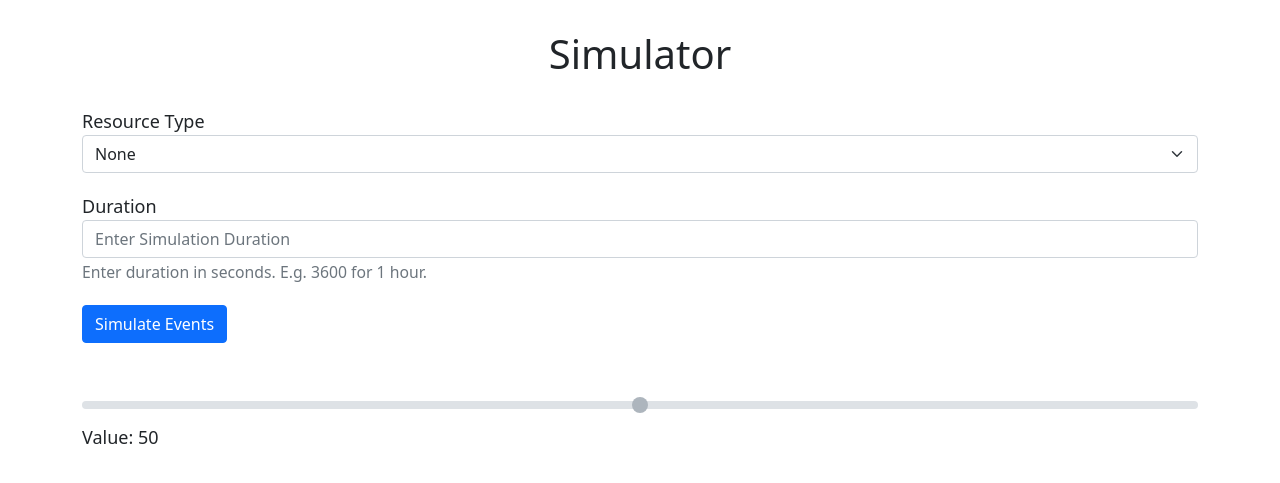
After one commit to aehrc/real-time-fhir, a Flask app: page /simulator in a window 1280 px wide. The commit adds this page. Shown: the top 483 px of the page. Run offline with Flask 2, Linux system fonts and the light colour scheme; some libraries are stand-ins or nearby versions.

Commit message:
create simulation controller

```diff
--- a/dashapp/event/tablebuilder.py
+++ b/dashapp/event/tablebuilder.py
@@ -55,6 +55,9 @@ class TableBuilder:
                 elif self.type == 'MedicationRequest':
                     col = [entry['resource']['authoredOn'] for entry in self.payload['entry']]
 
+                if self.type == 'Procedure':
+                    col = [entry['resource']['performedPeriod']['start'] for entry in self.payload['entry']]
+
                 elif self.type == 'Provenance':
                     col = [entry['resource']['recorded'] for entry in self.payload['entry']]
 
--- a/dashapp/index.py
+++ b/dashapp/index.py
@@ -10,10 +10,10 @@ from dashapp.event.generator import Generator, Reader
 from dashapp.event.tablebuilder import TableBuilder
 
 #TODO
-# fix bugs like 'Invalid match URL "<url>" - No resources match this search'
+# remove duplicates by deleting (via PostgresSQL)
 # transfer to webpage within 300s (pop from stack, sliding slider will reset range and continue popping from stack)
 # build a textbox to type in values in seconds
-# make patient decreased event
+# make patient deceased event
 
 events = []
 
@@ -52,6 +52,16 @@ def find_resource(resource_type=None):
 
     return render_template('resource.html', title=resource_type, url=url, headers=headers, data=data, error=error_msg)
 
+@app.route('/simulator')
+def dashboard():
+    return render_template('simulator.html')
+
+@socketio.on('update')
+def update(data):
+    print('Current Value', data['slider'])
+
+
+'''
 @app.route('/dashboard')
 def dashboard():
     return render_template('dashboard.html')
@@ -69,6 +79,6 @@ def update_dash():
     else:
         payload = events.pop(0)
     return jsonify(resource=payload)
-
+'''
 if __name__ == '__main__':
     socketio.run(app)
--- /dev/null
+++ b/dashapp/templates/simulator.html
@@ -0,0 +1,100 @@
+<!DOCTYPE html>
+<html lang="en">
+	<head>
+		<script src="https://code.jquery.com/jquery-3.5.1.js"></script>
+		<script src="https://cdnjs.cloudflare.com/ajax/libs/socket.io/3.1.1/socket.io.js"></script>
+		<script src="https://cdn.jsdelivr.net/npm/bootstrap@5.0.0-beta1/dist/js/bootstrap.bundle.min.js"></script>
+		<link href="https://cdn.jsdelivr.net/npm/bootstrap@5.0.0-beta1/dist/css/bootstrap.min.css" rel="stylesheet">
+		<meta charset="utf-8">
+		<title>Dashboard</title>
+	</head>
+
+	<body style="font-size: large;">
+		<h1 style="text-align:center; margin:30px;">Simulator</h1>
+
+		<div class="container-lg">
+
+			<div class="form-group" style="margin-bottom:20px;">
+				<label for="select-rtype">Resource Type</label>
+				<select class="form-select" id='select-rtype'>
+					<option selected>None</option>
+					<option value="AllergyIntolerance">AllergyIntolerance</option>
+					<option value="CarePlan">CarePlan</option>
+					<option value="Claim">Claim</option>
+					<option value="DiagnosticReport">DiagnosticReport</option>
+					<option value="Immunization">Immunization</option>
+					<option value="MedicationAdministration">MedicationAdministration</option>
+					<option value="Observation">Observation</option>
+					<option value="performedPeriod">performedPeriod</option>
+				</select>
+			</div>
+
+			<div class="form-group" style="margin-bottom:20px;">
+				<label for="input-duration">Duration</label>
+				<input type="text" class="form-control" id="input-duration" aria-describedby="duration-help" placeholder="Enter Simulation Duration" required>
+				<small id="duration-help" class="form-text text-muted">Enter duration in seconds. E.g. 3600 for 1 hour.</small>
+			</div>
+
+			<button type="button" class="btn btn-primary" onclick=verifyForm()>Simulate Events</button>
+			<span id='simulation-status' style="margin:10px;"></span>
+
+			<!--Slider-->
+			<div style="margin-top:50px;">
+				<input type="range" min="0" max="100" value="50" step="10" class="form-range" id="slider-range" oninput="displaySliderVal(this.value, this.id)" disabled>
+				<span>Value: </span>
+				<span id="slider-val">50</span>
+			</div>
+		</div>
+
+
+	</body>
+
+	<!-- Verify and start simulation -->
+	<script>
+		function verifyForm() {
+			var rtype = document.getElementById('select-rtype').value;
+			var duration = parseInt(document.getElementById('input-duration').value);
+			if (rtype == 'None') {
+				document.getElementById("simulation-status").innerHTML = 'Choose a resource type.';
+			}
+			else if (duration == '' || isNaN(duration) || duration < 2) {
+				document.getElementById("simulation-status").innerHTML = 'Enter a valid duration.';
+			}
+			else {
+				startSimulation(rtype, duration);
+			}
+		}
+
+		function startSimulation(resource_type, duration) {
+			document.getElementById("simulation-status").innerHTML = '<b>Simulation started. Drag the slider to tweak duration by +-25%<b>';
+			document.getElementById("slider-range").disabled = false;
+			var step = Math.floor(duration/10);
+			var max = Math.ceil(duration*1.25);
+			var min = Math.floor(duration*0.75);
+			if (step == 0) step = 1;
+
+			console.log(step + '\n' + max + '\n' + min)
+
+
+
+		}
+	</script>
+
+	<!-- Display slider value -->
+	<script>
+		function displaySliderVal(val, id) {
+			document.getElementById("slider-val").innerHTML = val;
+		}
+	</script>
+
+	<!-- Send slider value to Flask via socket -->
+	<script type="text/javascript">
+		var socket = io()
+
+		function SendSliderVal() {
+			socket.emit('update',
+			{'slider':$('#slider-range').val()})
+		}
+		sending = setInterval(SendSliderVal, 5000);
+	</script>
+</html>
```
Also changed, not shown: dashapp/event/token.json (+1 -1 lines), dashapp/templates/index.html (+14 -5 lines).
